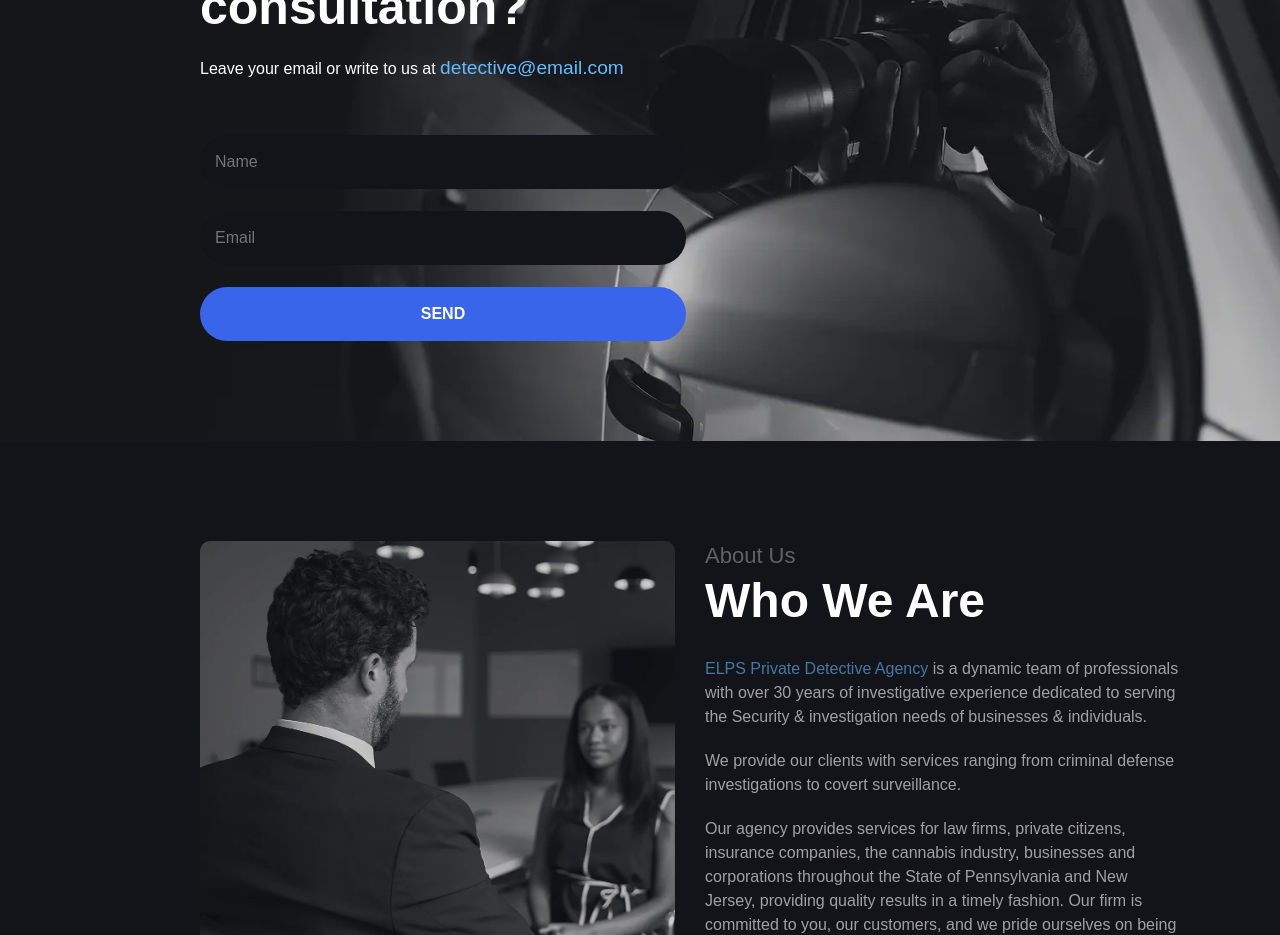
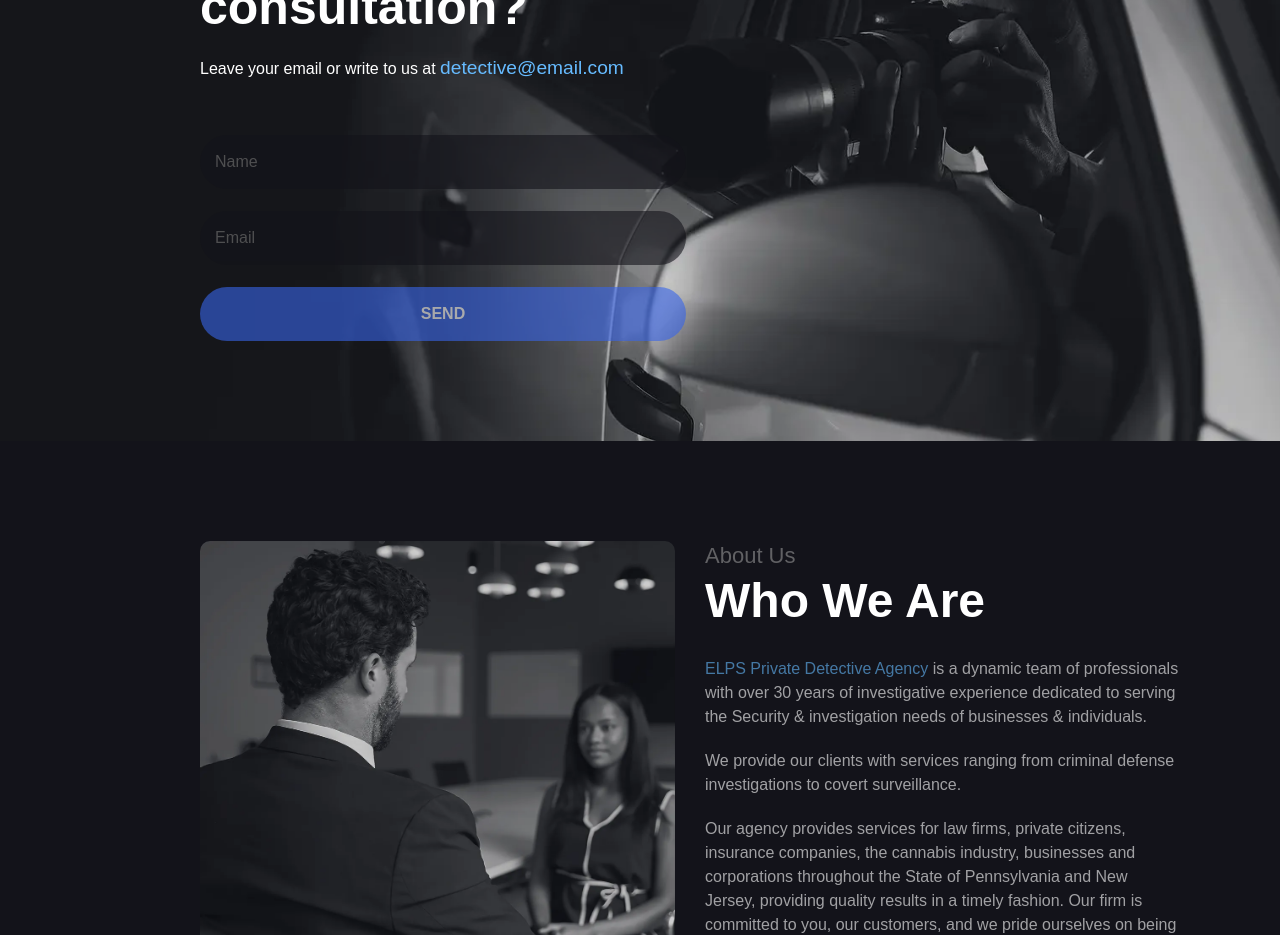
Before and after one commit to Trend20/Detective-Agency, a React (Create React App) app: page / in a window 1280 px wide. Shown: the part 2280-3215 px from the top of the page. Built offline with nearby package versions, Linux system fonts and the light colour scheme; a web font is replaced by a local one.

Commit message:
consultation fix

```diff
--- a/src/components/Consultation/Consultation.css
+++ b/src/components/Consultation/Consultation.css
@@ -55,6 +55,8 @@
     border-radius: 50px;
     margin-top: 22px !important;
     width: 90%;
+    font-weight: 300;
+    opacity: .6;
   }
 
   .consultation form button{
```
